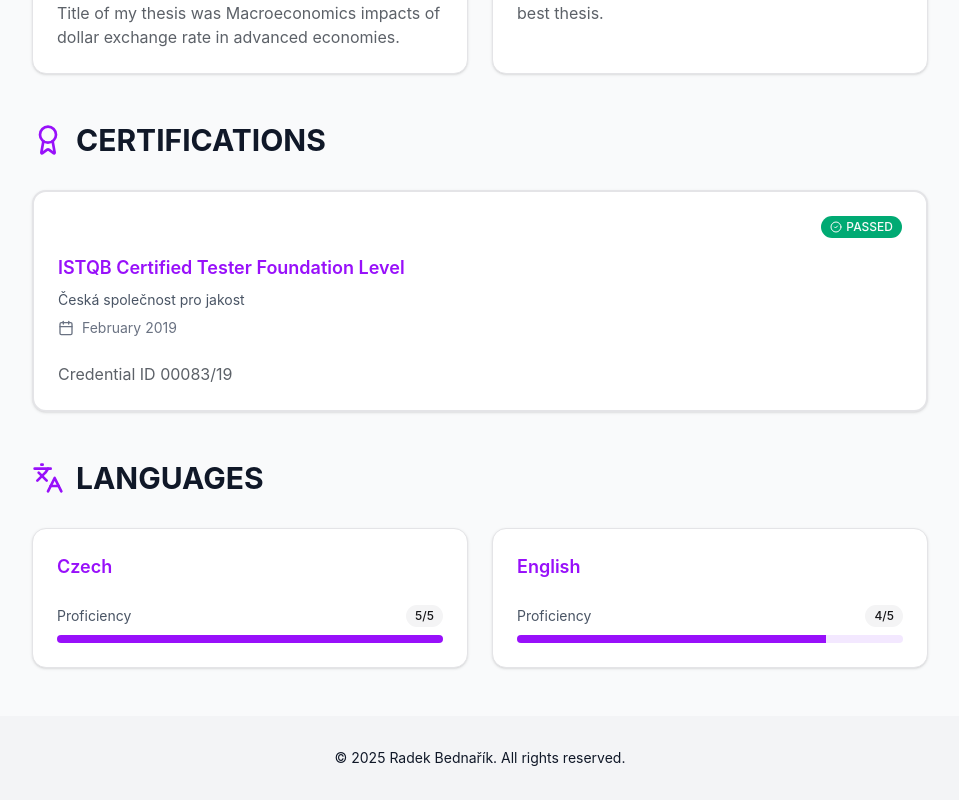
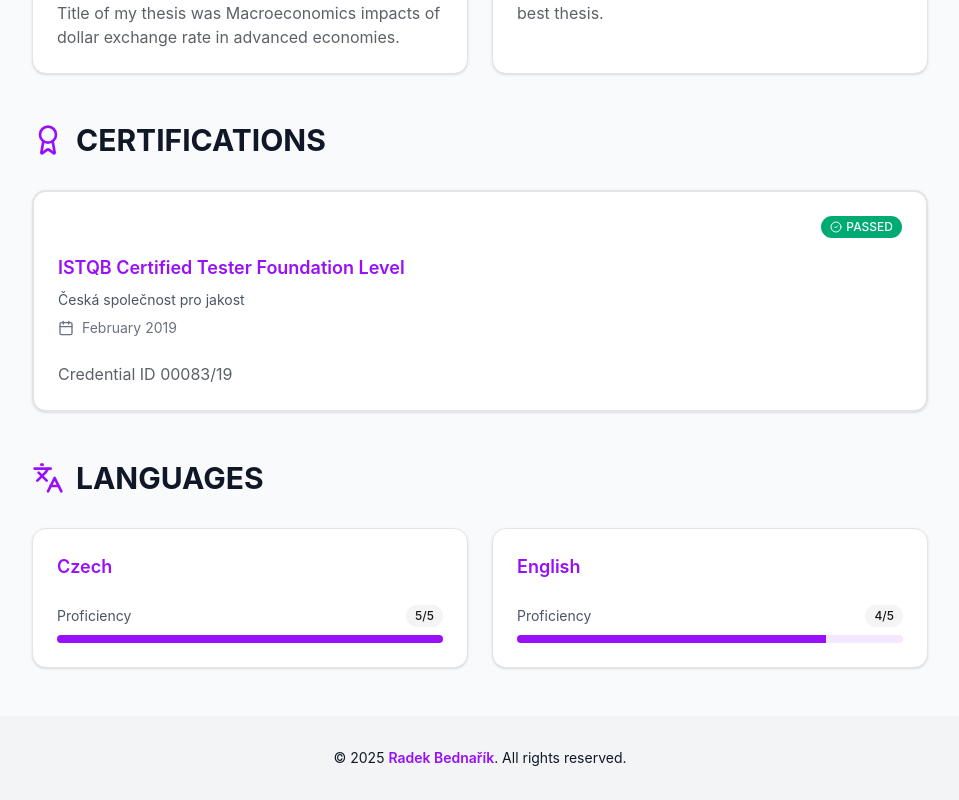
Before and after one commit to radekBednarik/personal_cv_page, a React (Vite) app: page / in a window 1280 px wide. Shown: the part 4533-5333 px from the top of the page, without its empty margins (160-1119 px from the left). Built offline with nearby package versions, Linux system fonts and the light colour scheme.

Commit message:
feat: Add hyperlink to repo in footer

```diff
--- a/src/routes/index.tsx
+++ b/src/routes/index.tsx
@@ -55,8 +55,16 @@ function App() {
 			{/* Footer */}
 			<footer className="py-8 px-4 bg-gray-100 dark:bg-gray-950 text-gray-900 dark:text-white text-center">
 				<p className="text-sm">
-					© {new Date().getFullYear()} {resume.basics.name}. All rights
-					reserved.
+					© {new Date().getFullYear()}{" "}
+					<a
+						href="https://github.com/radekBednarik/personal_cv_page"
+						target="_blank"
+						rel="noopener noreferrer"
+						className="inline-block text-purple-600 dark:text-purple-400 font-semibold transition-colors transition-transform duration-200 hover:text-purple-700 dark:hover:text-purple-300 hover:scale-105"
+					>
+						{resume.basics.name}
+					</a>
+					. All rights reserved.
 				</p>
 			</footer>
 
```
